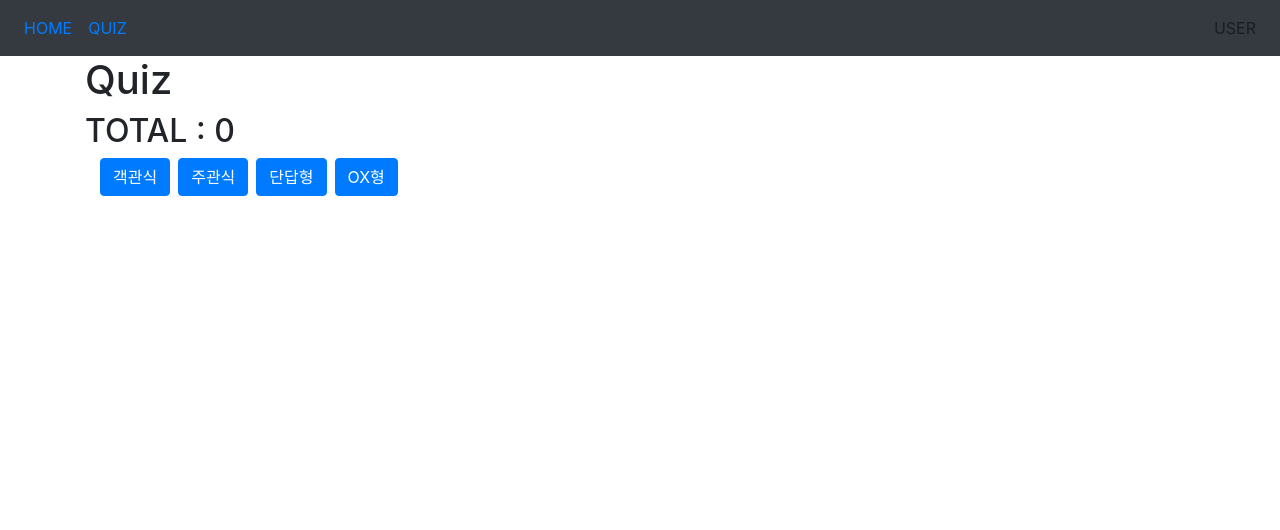
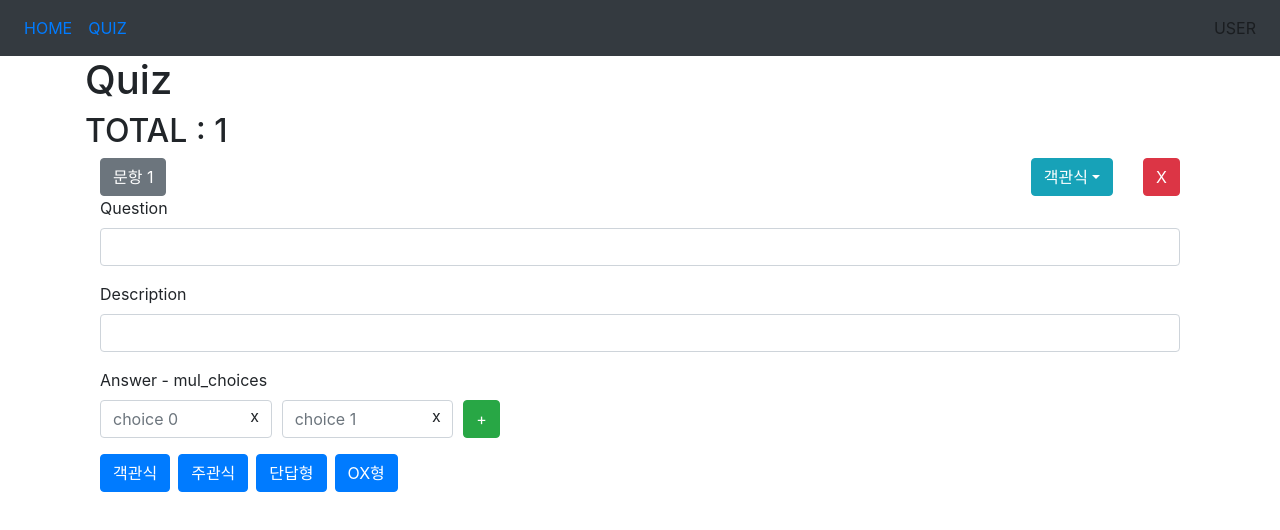
Before and after one commit to CSID-DGU/2020-1-OSSP-OSI-7, a React (Create React App) app in the folder frontend/: page /quiz in a window 1280 px wide. Shown: the top 530 px of the page. Built offline with nearby package versions, Linux system fonts and the light colour scheme.

Commit message:
:heavy_plus_sign: install react-icons

```diff
--- a/frontend/package.json
+++ b/frontend/package.json
@@ -10,6 +10,7 @@
     "react": "^16.13.1",
     "react-bootstrap": "^1.0.1",
     "react-dom": "^16.13.1",
+    "react-icons": "^3.10.0",
     "react-router-dom": "^5.1.2",
     "react-scripts": "3.4.1",
     "styled-components": "^5.1.0"
--- a/frontend/src/components/ChoiceItem.js
+++ b/frontend/src/components/ChoiceItem.js
@@ -1,5 +1,20 @@
 import React from 'react';
 import {Form, Col} from 'react-bootstrap';
+import styled from 'styled-components';
+
+const DeleteBtn = styled.span`
+    position: absolute;
+    text-align:center;
+    top:4px;
+    height:30px;
+    width:20px;
+    right:12px;
+    margin-left:auto;
+    z-index:2;
+
+`
+
+
 
 const ChoicesItem = (props) =>{
     const {choice, onChange, quizId} = props;
@@ -8,6 +23,7 @@ const ChoicesItem = (props) =>{
         <Form.Group as={Col} md={2}>
         <Form.Control placeholder={placeholder} name='choice' index={quizId} value={choice.choice} choiceId={choice.id} onChange={(e)=>onChange(e)}>
         </Form.Control>
+        <DeleteBtn>x</DeleteBtn>
         </Form.Group>
     );
 }
--- a/frontend/src/components/Quiz.js
+++ b/frontend/src/components/Quiz.js
@@ -1,10 +1,14 @@
-import React, { useState} from "react";
+import React, { useState, useEffect} from "react";
 import { Button, Container, ButtonToolbar, ButtonGroup } from "react-bootstrap";
 import QuizList from "./QuizList";
 
 const Quiz = () => {
     const [count, setCount] = useState(0);
     const [quizzes, setQuizzes] = useState([]);
+
+    useEffect(()=>{
+        addQuiz("mul_choices");
+    },[]);
 
     const addQuiz = (type) => {
         setQuizzes(
```
Also changed, not shown: 1 other file (tests, documents, lock files or other folders).
